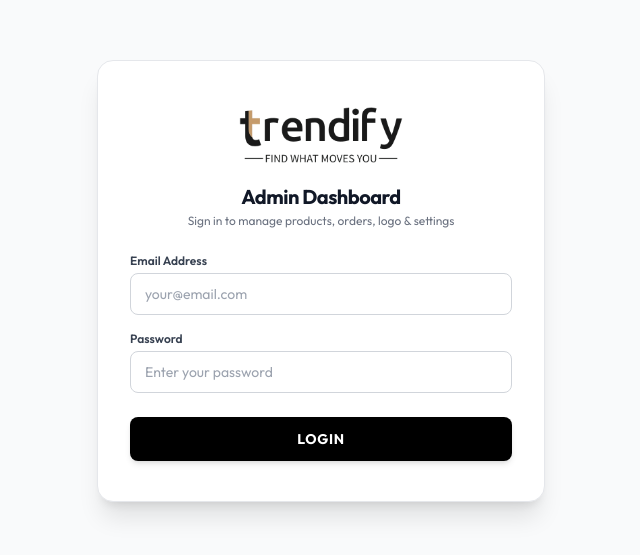
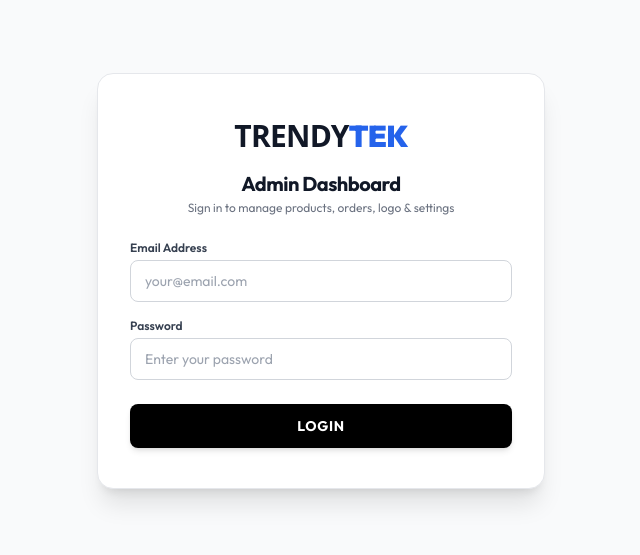
Before and after one commit to dannyteejay/TrendyTekAdmin, a React (Vite) app: page / in a window 1280 px wide. Shown: the part 119-674 px from the top of the page, without its empty margins (319-959 px from the left). Built offline with nearby package versions, Linux system fonts and the light colour scheme; no server answers.

Commit message:
replace Trendify fallback with modern TrendyTek in admin

```diff
--- a/src/components/Login.jsx
+++ b/src/components/Login.jsx
@@ -2,16 +2,17 @@
 import axios from "axios";
 import { backendUrl } from "../App";
 import { toast } from "react-toastify";
-import { assets } from "../assets/assets";
 
 const Login = ({ setToken }) => {
   const [email, setEmail] = useState("");
   const [password, setPassword] = useState("");
-  const [logo, setLogo] = useState("");
-  const [storeName, setStoreName] = useState("FOREVER");
+  const [logo, setLogo] = useState(localStorage.getItem("adminStoreLogo") || "");
+  const [storeName, setStoreName] = useState(
+    localStorage.getItem("storeName") || "TrendyTek"
+  );
   const [loading, setLoading] = useState(false);
 
-  // Fetch active store logo dynamically on load from database
+  // Fetch active store logo on load from backend
   useEffect(() => {
     const fetchSettings = async () => {
       try {
@@ -19,9 +20,11 @@
         if (response.data && response.data.success && response.data.settings) {
           if (response.data.settings.logo) {
             setLogo(response.data.settings.logo);
+            localStorage.setItem("adminStoreLogo", response.data.settings.logo);
           }
           if (response.data.settings.storeName) {
             setStoreName(response.data.settings.storeName);
+            localStorage.setItem("storeName", response.data.settings.storeName);
           }
         }
       } catch (error) {
@@ -43,14 +46,16 @@
 
       if (response.data.success) {
         setToken(response.data.token);
-        localStorage.setItem("token", response.data.token);
+        localStorage.setItem("adminToken", response.data.token);
         toast.success("Welcome to Admin Dashboard!");
       } else {
         toast.error(response.data.message || "Invalid email or password");
       }
     } catch (error) {
       console.error(error);
-      toast.error(error.response?.data?.message || error.message || "Login failed");
+      toast.error(
+        error.response?.data?.message || error.message || "Login failed"
+      );
     } finally {
       setLoading(false);
     }
@@ -59,20 +64,20 @@
   return (
     <div className="flex items-center justify-center min-h-screen w-full bg-gray-50 px-4">
       <div className="bg-white shadow-xl rounded-2xl px-8 py-10 max-w-md w-full border border-gray-200 animate-fade-in">
-        {/* Dynamic Brand Logo & Header */}
+        {/* Dynamic Brand Logo (Shows Custom Logo or TrendyTek Brand) */}
         <div className="flex flex-col items-center justify-center mb-6 text-center">
           {logo ? (
             <img
               className="object-contain h-14 sm:h-16 w-auto max-w-[260px] mb-3 transition-all"
               src={logo}
-              alt={storeName || "Store Logo"}
+              alt={storeName || "TrendyTek"}
             />
           ) : (
-            <img
-              className="object-contain w-36 sm:w-44 mb-3 transition-all"
-              src={assets.logo}
-              alt="Default Logo"
-            />
+            <div className="flex items-center gap-1 select-none mb-3 py-1">
+              <span className="text-3xl font-black tracking-tight text-gray-900 uppercase font-sans">
+                TRENDY<span className="text-blue-600">TEK</span>
+              </span>
+            </div>
           )}
           <h1 className="text-xl font-bold text-gray-900 tracking-tight">
             Admin Dashboard
--- a/src/components/Navbar.jsx
+++ b/src/components/Navbar.jsx
@@ -91,11 +91,19 @@
     <div className="flex items-center py-2.5 px-[4%] justify-between bg-white border-b border-gray-200">
       {/* Brand Logo */}
 <div className="flex items-center gap-2.5">
+  {logo ? (
     <img
       className="object-contain h-9 sm:h-11 md:h-12 w-auto max-w-[180px] sm:max-w-[240px] md:max-w-[280px]"
-          src={logo || assets.logo}
+      src={logo}
       alt="Admin Logo"
     />
+  ) : (
+    <div className="flex items-center gap-1 select-none py-1">
+      <span className="text-xl sm:text-2xl font-black tracking-tight text-gray-900 uppercase font-sans">
+        TRENDY<span className="text-blue-600">TEK</span>
+      </span>
+    </div>
+  )}
   <span className="text-[10px] uppercase font-bold tracking-wider px-2 py-0.5 bg-black text-white rounded">
     Admin
   </span>
```
Lines whose indentation alone changed are shown as unchanged.
